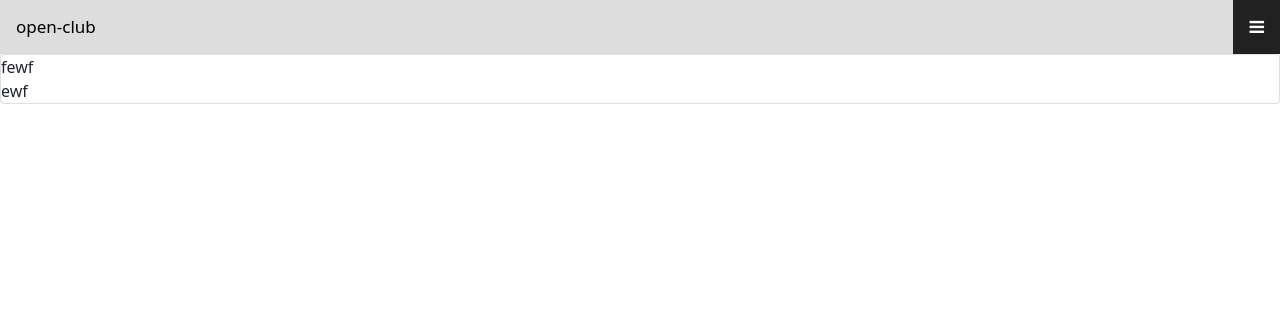
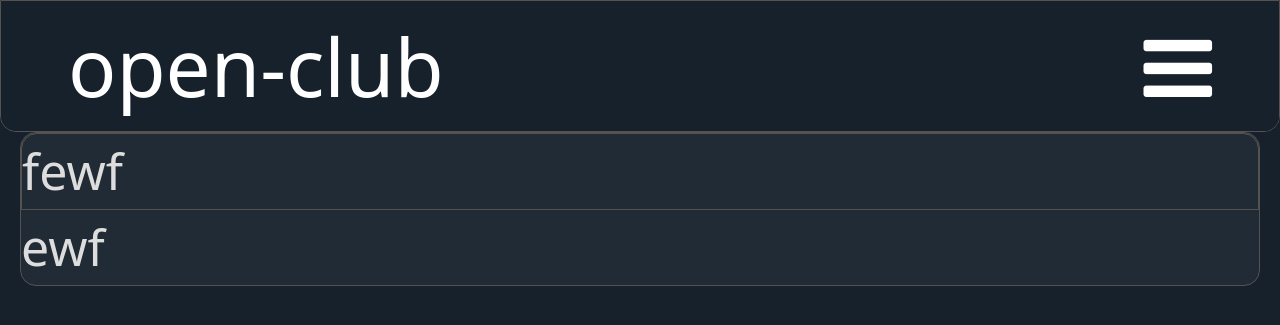
Before and after one commit to knyazevi81/open-club-api, a FastAPI app: page /home in a window 1280 px wide. Shown: the top 325 px of the page. Run offline with FastAPI, Linux system fonts and the light colour scheme.

Commit message:
Update styles +Telegram style

```diff
--- a/src/routes/templates/static/styles.css
+++ b/src/routes/templates/static/styles.css
@@ -1,5 +1,7 @@
 :root {
-    --black: #212121;
+    --black: #17212b;
+    --w-black: #212b35;
+    --b-black: #111920;
     --yellow: #c79d5d;
 
     --w-container: 1440px;
@@ -7,24 +9,34 @@
     --space: "Space Mono", monospace;
 }
 
+
+body {
+  background-color: var(--black);
+  color: #ddd;
+  font-size: 50px;
+}
+
 /* Style the navigation menu */
 .topnav {
   overflow: hidden;
-  background-color: #333;
+  background-color: var(--b-black);
   position: relative;
+  border: 1px solid #555351;
+  border-radius: 0 0 16px 16px;
 }
 
 /* Hide the links inside the navigation menu (except for logo/home) */
 .topnav #myLinks {
   display: none;
+  border: 1px solid #555351;
 }
 
 /* Style navigation menu links */
 .topnav a {
   color: white;
-  padding: 14px 16px;
+  padding: 5px 67px;
   text-decoration: none;
-  font-size: 17px;
+  font-size: 80px;
   display: block;
 }
 
@@ -48,3 +60,29 @@
   background-color: var(--black);
   color: white;
 }
+
+.card {
+  position: relative;
+  display: flex;
+  flex-direction: column;
+  min-width: 0;
+  word-wrap: break-word;
+  background-color: var(--w-black);
+  background-clip: border-box;
+  border: 0.5px solid #555351;
+  border-radius: 16px;
+  margin-left: 20px;
+  margin-right: 20px;
+}
+
+.card__header {
+  position: relative;
+  display: flex;
+  flex-direction: column;
+  min-width: 0;
+  word-wrap: break-word;
+  background-color: #0000;
+  background-clip: border-box;
+  border: 0.5px solid #555351;
+  border-radius: 16px 16px 0 0;
+}
```
